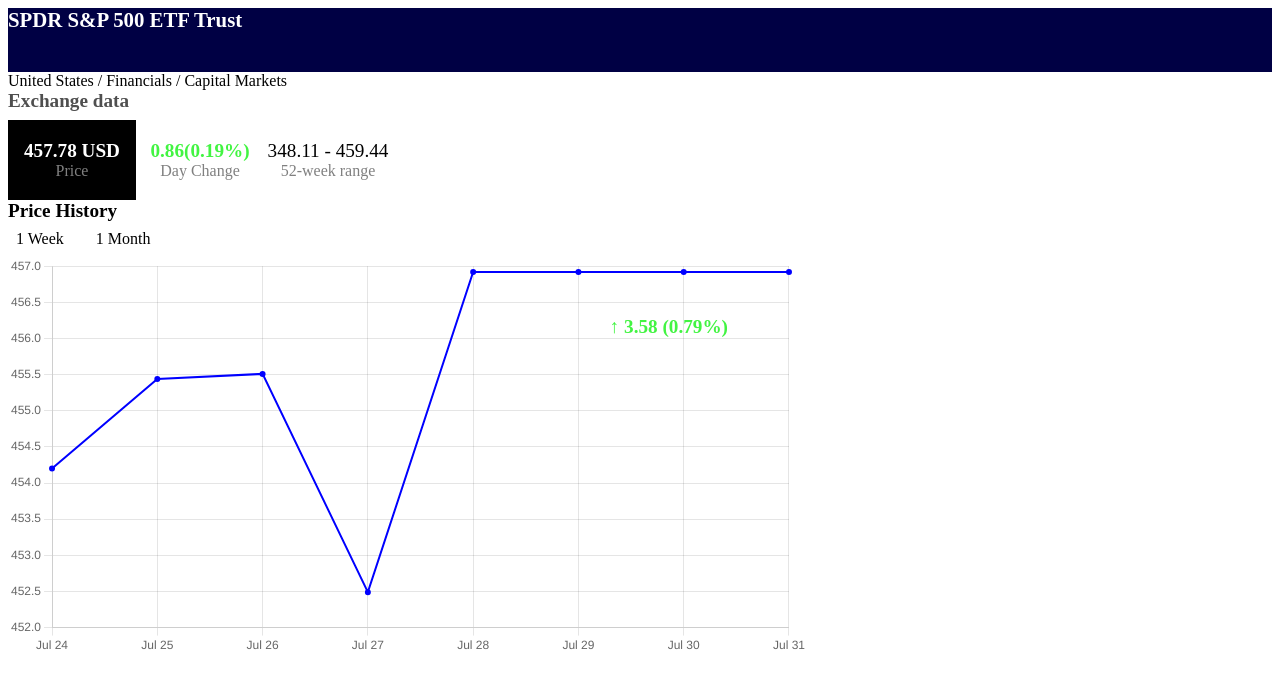
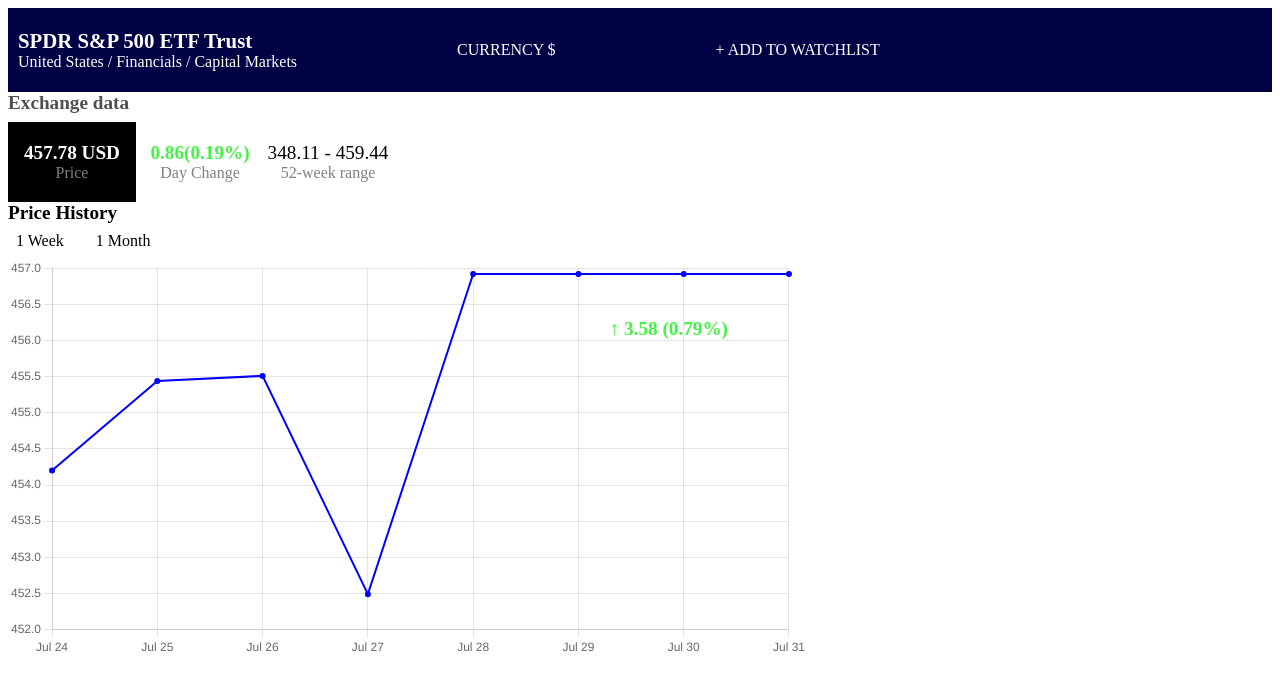
Before and after one commit to onifernando1/charts, a React (Create React App) app in the folder charts/: page / in a window 1280 px wide. Shown: the top 690 px of the page. Built offline with nearby package versions, Linux system fonts and the light colour scheme.

Commit message:
style overview header

```diff
--- a/charts/src/assets/styles/overview.css
+++ b/charts/src/assets/styles/overview.css
@@ -1,7 +1,23 @@
 .overview-title {
   color: white;
-  background-color: rgb(0, 0, 68);
-  height: 4rem;
   font-size: 1.3rem;
   font-weight: bold;
 }
+
+.overview-info {
+  color: white;
+}
+
+.overview-title-container {
+  background-color: rgb(0, 0, 68);
+  height: 4rem;
+  display: flex;
+  gap: 10rem;
+  align-items: center;
+  padding: 10px;
+}
+
+.overview-currency,
+.overview-watchlist {
+  color: white;
+}
--- a/charts/src/components/Overview.js
+++ b/charts/src/components/Overview.js
@@ -14,8 +14,16 @@
     <>
       <div className="overview-container">
         <div className="overview-title-container">
-          <div className="overview-title">{sp500title}</div>
-          <div className="overview-info">{sp500info}</div>
+          <div>
+            <div className="overview-title">{sp500title}</div>
+            <div className="overview-info">{sp500info}</div>
+          </div>
+          <div>
+            <div className="overview-currency">CURRENCY $</div>
+          </div>
+          <div>
+            <div className="overview-watchlist">+ ADD TO WATCHLIST</div>
+          </div>
         </div>
         <div>
           <ExchangeData
```
